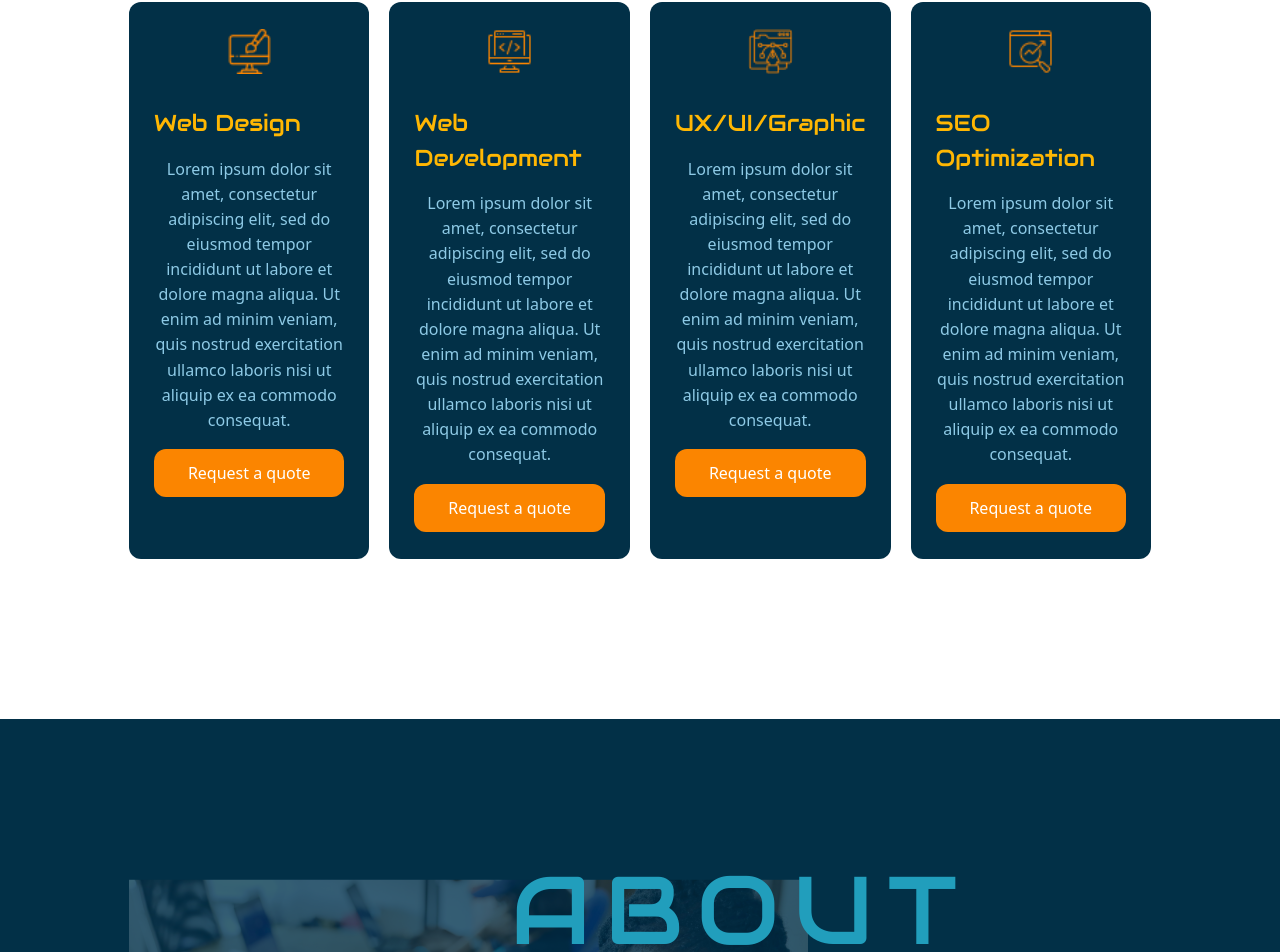
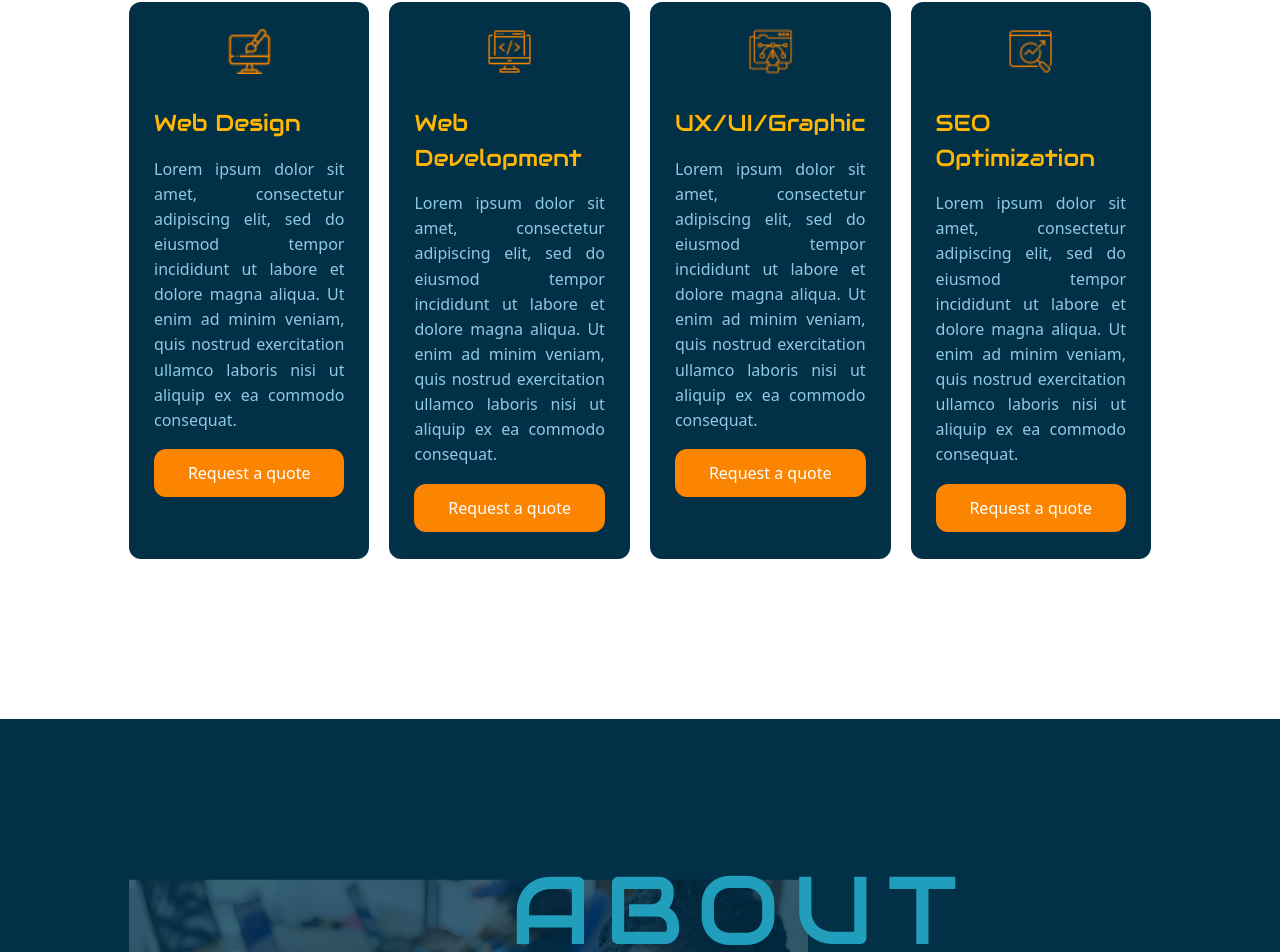
Before and after one commit to bongomin256/bongomin_designs, a React (Vite) app: page / in a window 1280 px wide. Shown: the part 1324-2276 px from the top of the page. Built offline with nearby package versions, Linux system fonts and the light colour scheme.

Commit message:
changed the text alignment of p tag in serviceCard file

```diff
--- a/src/components/ServiceCard.jsx
+++ b/src/components/ServiceCard.jsx
@@ -18,7 +18,7 @@ const ServiceCard = ({ services, widthDefault }) => {
           <h4 className="mb-4 text-center text-heading3-lg text-cta-sec font-headerFonts lg:text-left lg:text-[1.44rem]">
             {service.title}
           </h4>
-          <div className="text-center">
+          <div className="text-justify">
             <p className=" text-base2 leading-[157.2%] mb-4">
               {service.description}
             </p>
```
